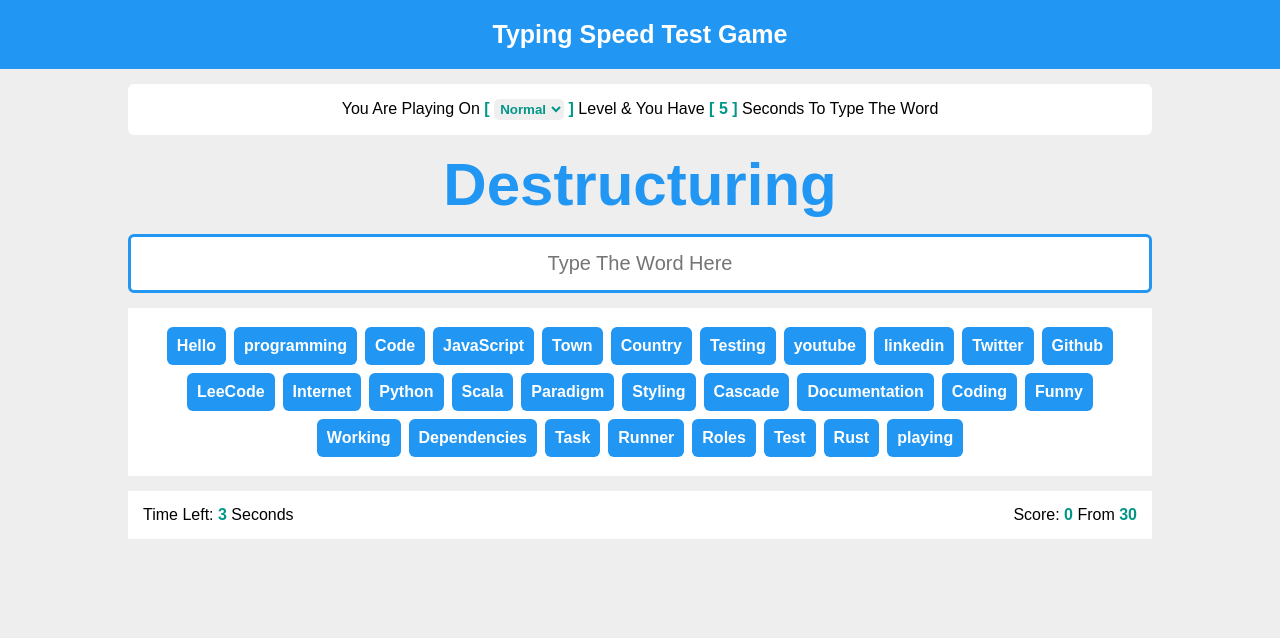
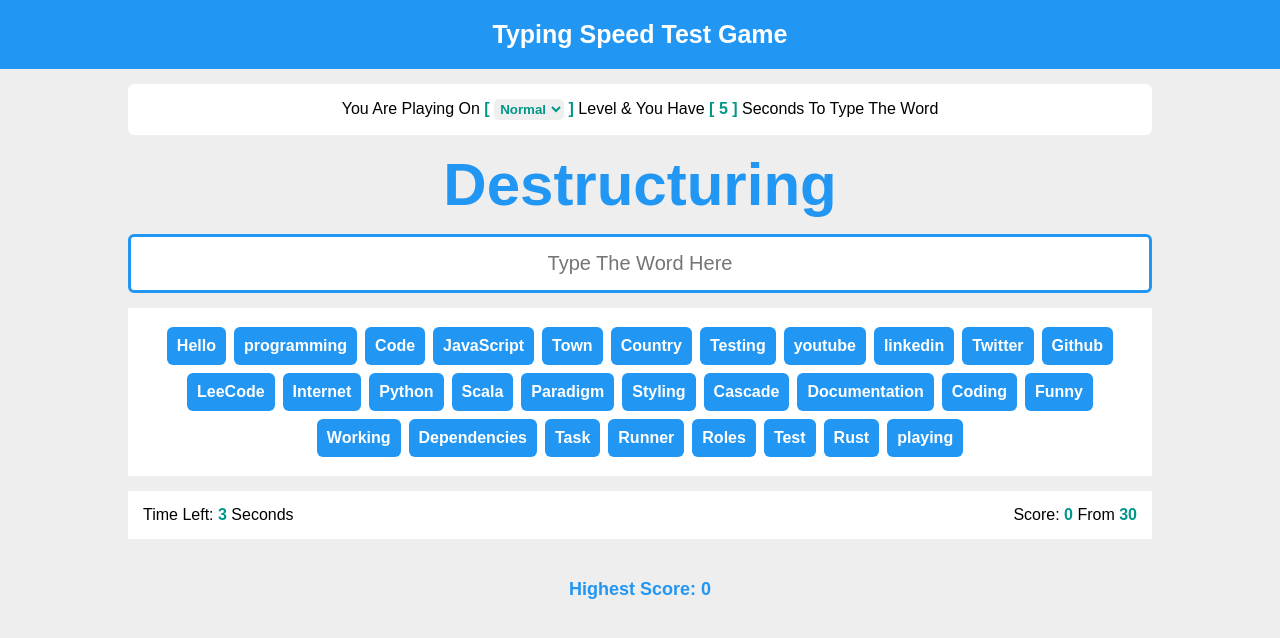
Before and after one commit to OmarEiissa/Typing-Speed-Test-Game, a plain HTML site: page index.html in a window 1280 px wide. Both pictures are taken after a click on the element "Start Playing". Drawn offline with Linux system fonts and the light colour scheme.

Commit message:
add high score in localStorage

```diff
--- a/css/main.css
+++ b/css/main.css
@@ -135,3 +135,11 @@ body {
 .finish-message .bad {
   color: red;
 }
+
+.high-score {
+  text-align: center;
+  font-weight: bold;
+  font-size: 18px;
+  margin-top: 10px;
+  color: var(--main-color);
+}
--- a/js/main.js
+++ b/js/main.js
@@ -149,7 +149,35 @@ function startPlay() {
         finishMessage.appendChild(span);
       }
     }
+    updateHighScore()
   }, 1000);
+}
+
+function updateHighScore() {
+  // Get the current score
+  let currentScore = parseInt(scoreGot.innerHTML);
+
+  // Get the stored highest score from localStorage (or 0 if not set)
+  let highScore = localStorage.getItem("highScore") || 0;
+
+  // If the current score is higher, update the high score
+  if (currentScore > highScore) {
+    localStorage.setItem("highScore", currentScore);
+    highScore = currentScore; // Update the variable with the new high score
+  }
+  displayHighScore(highScore);
+}
+
+function displayHighScore(highScore) {
+  let highScoreElement = document.querySelector(".high-score");
+  if (!highScoreElement) {
+    highScoreElement = document.createElement("div");
+    highScoreElement.className = "high-score";
+    highScoreElement.innerHTML = `Highest Score: <span>${highScore}</span>`;
+    document.querySelector(".container").appendChild(highScoreElement);
+  } else {
+    highScoreElement.querySelector("span").innerHTML = highScore;
+  }
 }
 
 window.onload = function () {
@@ -161,4 +189,7 @@ window.onload = function () {
     secondsSpan.innerHTML = defaultLevelSeconds;
     timeLeftSpan.innerHTML = defaultLevelSeconds;
   }
+
+  displayHighScore(localStorage.getItem("highScore") || 0)
+
 };
```
